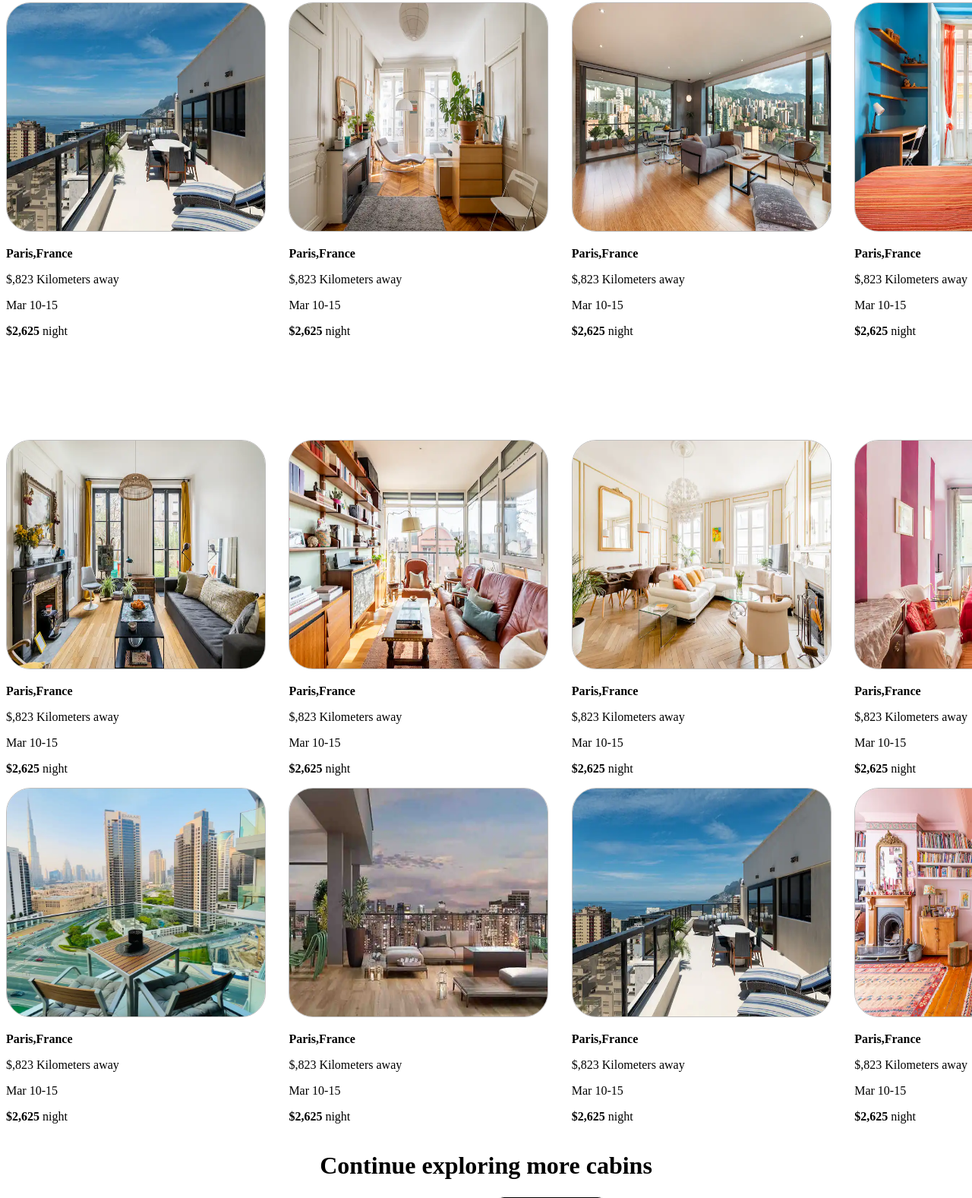
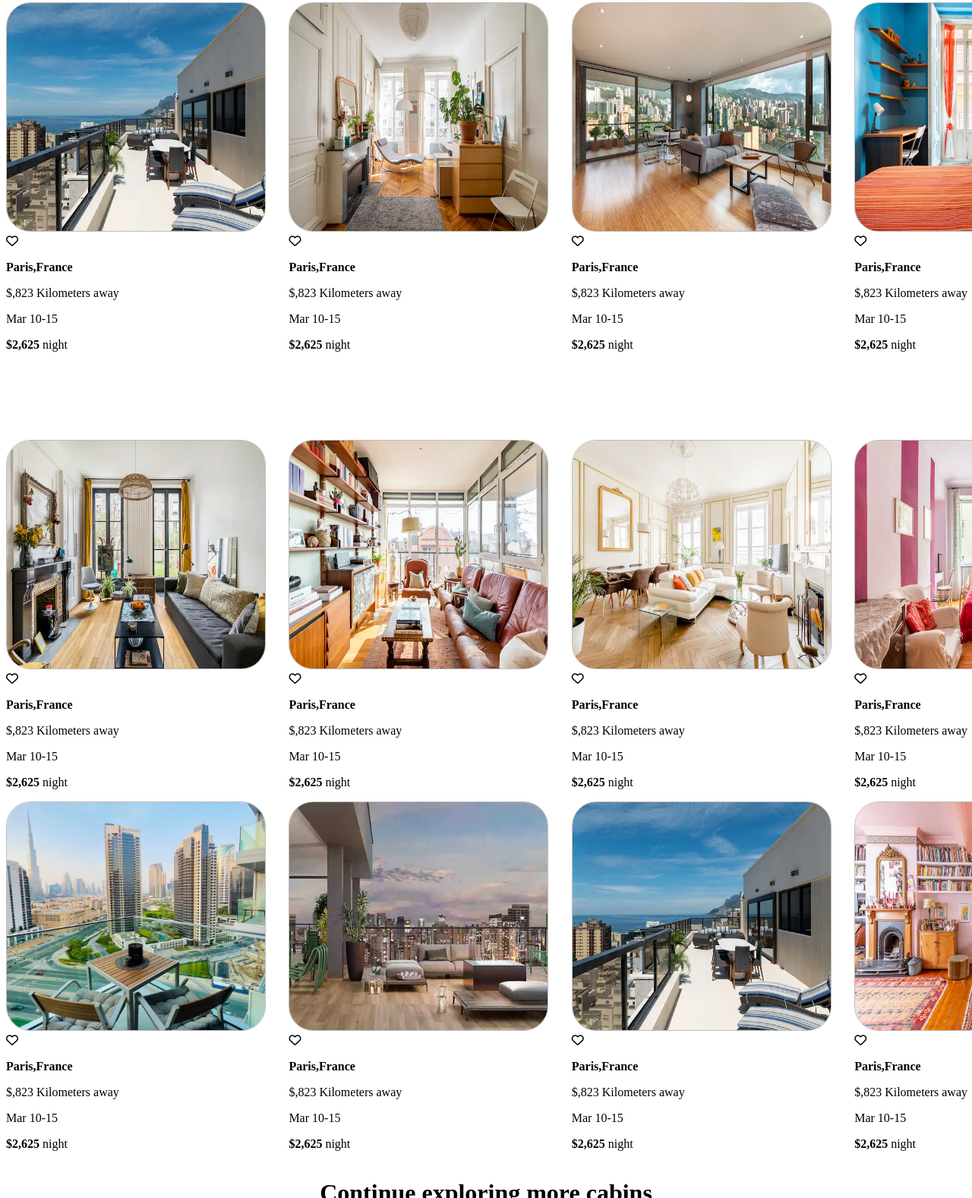
Before and after one commit to AngelAdjo/AIRBNB, a plain HTML site: page index.html in a window 1280 px wide. Shown: the part 269-1846 px from the top of the page at 76% size. Drawn offline with nearby package versions, Linux system fonts and the light colour scheme.

Commit message:
changed text

```diff
--- a/airbnb.css
+++ b/airbnb.css
@@ -44,6 +44,12 @@
     gap: 5rem;
 
 }
+
+.heart{
+    position: absolute;
+    right: 3rem;
+}
+
 
 .search {
     display: flex;
--- a/index.html
+++ b/index.html
@@ -105,6 +105,7 @@
    <div class="row1">
         <div class="room" >
             <img src="room9.webp" alt="" class="img"/>
+            <i class="fa-regular fa-heart"></i>
             <p><b>Paris,France</b></p>
             <p>$,823 Kilometers away</p>
             <p>Mar 10-15</p>
@@ -112,6 +113,7 @@
         </div>
         <div class="room" >
             <img src="room8.webp" alt="" class="img"/>
+            <i class="fa-regular fa-heart"></i>
             <p><b>Paris,France</b></p>
             <p>$,823 Kilometers away</p>
             <p>Mar 10-15</p>
@@ -119,6 +121,7 @@
         </div>
         <div class="room" >
             <img src="room11.webp" alt="" class="img"/>
+            <i class="fa-regular fa-heart"></i>
             <p><b>Paris,France</b></p>
             <p>$,823 Kilometers away</p>
             <p>Mar 10-15</p>
@@ -126,6 +129,7 @@
         </div>
         <div class="room" >
             <img src="room2.webp" alt="" class="img"/>
+            <i class="fa-regular fa-heart"></i>
             <p><b>Paris,France</b></p>
             <p>$,823 Kilometers away</p>
             <p>Mar 10-15</p>
@@ -136,6 +140,7 @@
    <div class="row2">
      <div class="room" >
         <img src="room6.webp" alt="" class="img"/>
+        <i class="fa-regular fa-heart"></i>
         <p><b>Paris,France</b></p>
             <p>$,823 Kilometers away</p>
             <p>Mar 10-15</p>
@@ -143,6 +148,7 @@
      </div>
      <div class="room" >
         <img src="room5.webp" alt="" class="img"/>
+        <i class="fa-regular fa-heart"></i>
         <p><b>Paris,France</b></p>
             <p>$,823 Kilometers away</p>
             <p>Mar 10-15</p>
@@ -150,6 +156,7 @@
      </div>
      <div class="room" >
         <img src="room4.webp" alt=""class="img"/>
+        <i class="fa-regular fa-heart"></i>
         <p><b>Paris,France</b></p>
             <p>$,823 Kilometers away</p>
             <p>Mar 10-15</p>
@@ -157,6 +164,7 @@
      </div>
      <div class="room" >
         <img src="room3.webp" alt="" class="img"/>
+        <i class="fa-regular fa-heart"></i>
         <p><b>Paris,France</b></p>
             <p>$,823 Kilometers away</p>
             <p>Mar 10-15</p>
@@ -167,6 +175,7 @@
 <div class="row3">
     <div class="room" >
        <img src="room13.webp" alt="" class="img"/>
+       <i class="fa-regular fa-heart"></i>
        <p><b>Paris,France</b></p>
            <p>$,823 Kilometers away</p>
            <p>Mar 10-15</p>
@@ -174,6 +183,7 @@
     </div>
     <div class="room" >
        <img src="room14.webp" alt="" class="img"/>
+       <i class="fa-regular fa-heart"></i>
        <p><b>Paris,France</b></p>
            <p>$,823 Kilometers away</p>
            <p>Mar 10-15</p>
@@ -181,6 +191,7 @@
     </div>
     <div class="room" >
        <img src="room10.webp" alt=""class="img"/>
+       <i class="fa-regular fa-heart"></i>
        <p><b>Paris,France</b></p>
            <p>$,823 Kilometers away</p>
            <p>Mar 10-15</p>
@@ -188,6 +199,7 @@
     </div>
     <div class="room" >
        <img src="room7.webp" alt="" class="img"/>
+       <i class="fa-regular fa-heart" class="heart" ></i>
        <p><b>Paris,France</b></p>
            <p>$,823 Kilometers away</p>
            <p>Mar 10-15</p>
```
